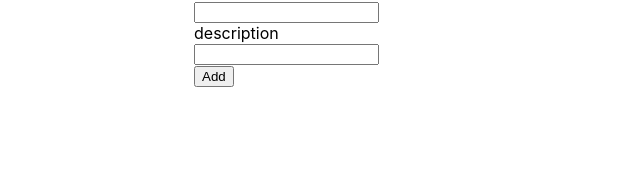
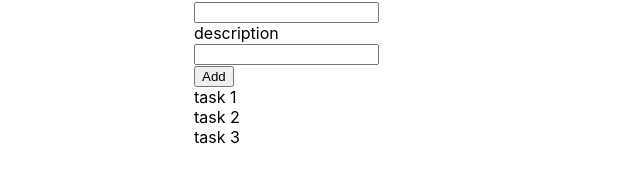
Before and after one commit to Andriikryl/list-app, a React (Create React App) app: page / in a window 1280 px wide. Shown: the part 131-314 px from the top of the page, without its empty margins (196-836 px from the left). Built offline with nearby package versions, Linux system fonts and the light colour scheme.

Commit message:
add todolist and todoitem - components

```diff
--- a/src/App.tsx
+++ b/src/App.tsx
@@ -2,6 +2,7 @@ import React from "react";
 import "./App.css";
 import { Header } from "./components/Header/Header";
 import { TodoPanel } from "./components/TodoPanel/TodoPanel";
+import { TodoList } from "./components/TodoList/TodoList";
 
 type Todo = {
   id: number;
@@ -37,6 +38,7 @@ function App() {
       <div className="container">
         <Header todoCount={todos.length} />
         <TodoPanel addTodo={addTodo} />
+        <TodoList todos={todos} />
       </div>
     </div>
   );
--- /dev/null
+++ b/src/components/TodoList/TodoItem/TodoItem.tsx
@@ -0,0 +1,16 @@
+import React from "react";
+
+type Todo = {
+  id: number;
+  name: string;
+  description: string;
+  checked: boolean;
+};
+
+interface TodoItem {
+  todo: Todo;
+}
+
+export const TodoItem: React.FC<TodoItem> = ({ todo }) => {
+  return <div>{todo.name}</div>;
+};
--- /dev/null
+++ b/src/components/TodoList/TodoList.tsx
@@ -0,0 +1,23 @@
+import React from "react";
+import { TodoItem } from "./TodoItem/TodoItem";
+
+type Todo = {
+  id: number;
+  name: string;
+  description: string;
+  checked: boolean;
+};
+
+interface TodoListProps {
+  todos: Todo[];
+}
+
+export const TodoList: React.FC<TodoListProps> = ({ todos }) => {
+  return (
+    <div>
+      {todos.map((todo) => (
+        <TodoItem todo={todo} />
+      ))}
+    </div>
+  );
+};
```
